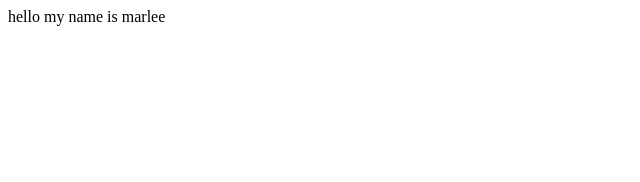
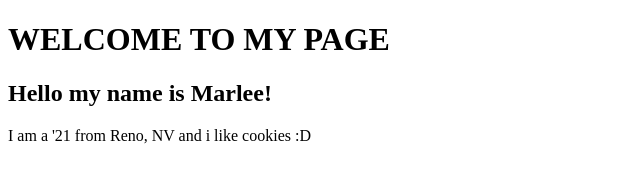
Before and after one commit to marleemontella/marleemontella.me, a plain HTML site: page index.html in a window 1280 px wide. Shown: the whole page, without its empty margins (0-640 px from the left). Drawn offline with Linux system fonts and the light colour scheme.

Commit message:
adding more things to the page

```diff
--- a/index.html
+++ b/index.html
@@ -3,7 +3,13 @@
     <head>
         <title>marleemontella.me</title>
     </head>
+    <h1>
+        WELCOME TO MY PAGE
+    </h1>
+    <h2>
+        Hello my name is Marlee!
+    </h2>
     <body>
-        hello my name is marlee
+        I am a '21 from Reno, NV and i like cookies :D
     </body>
 </html>
```
